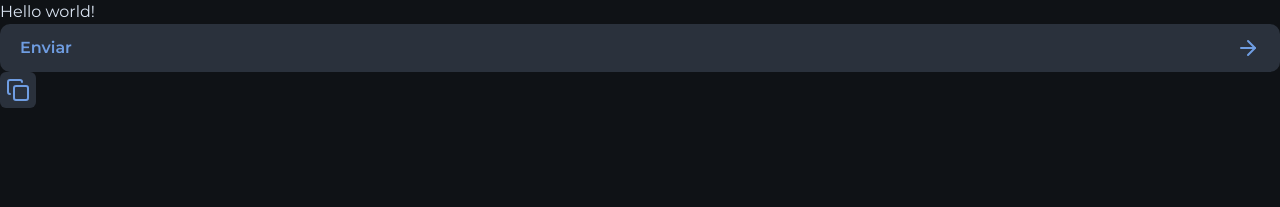
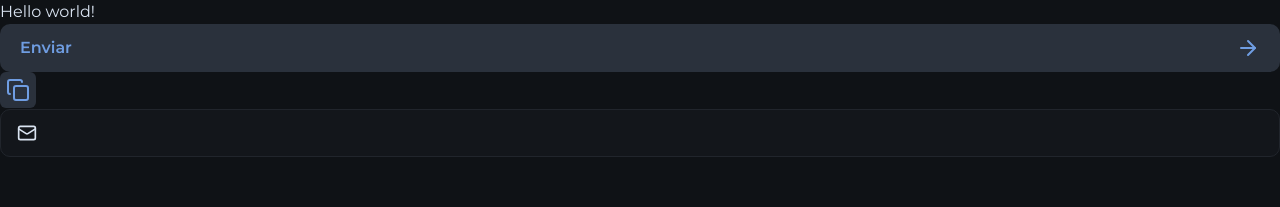
Before and after one commit to V-Matheus/nlw-connect, a Next.js app: page / in a window 1280 px wide. Shown: the top 207 px of the page. Built offline with nearby package versions, Linux system fonts and the light colour scheme.

Commit message:
feat: add inputs components

```diff
--- a/src/app/page.tsx
+++ b/src/app/page.tsx
@@ -1,6 +1,7 @@
 import { Button } from '@/components/Button';
 import { IconButton } from '@/components/IconButton';
-import { ArrowRight, Copy } from 'lucide-react';
+import { InputFild, Inputicon, InputRoot } from '@/components/Input';
+import { ArrowRight, Copy, Mail } from 'lucide-react';
 
 export default function Home() {
   return (
@@ -14,6 +15,16 @@
       <IconButton>
         <Copy />
       </IconButton>
+
+      <div>
+        <InputRoot>
+          <Inputicon>
+            <Mail className="size-5" />
+          </Inputicon>
+
+          <InputFild />
+        </InputRoot>
+      </div>
     </main>
   );
 }
--- /dev/null
+++ b/src/components/Input.tsx
@@ -0,0 +1,30 @@
+import React, { ComponentProps } from 'react';
+
+interface InputRootProps extends ComponentProps<'div'> {
+  error?: boolean;
+}
+
+export const InputRoot = ({ error = false, ...rest }: InputRootProps) => {
+  return (
+    <div
+      data-error={error}
+      className="group bg-gray-800 h-12 border border-gray-600 rounded-xl px-4 flex items-center gap-2 focus-within:border-gray-100 data-[error=true]:border-danger"
+      {...rest}
+    ></div>
+  );
+};
+
+export const Inputicon = (props: ComponentProps<'span'>) => {
+  return (
+    <span
+      className="text-gray-400 group-focus-within:text-gray-100 group-[&:not(:has(input:placeholder-shown))]:text-gray-100 group-data-[error=true]:text-danger"
+      {...props}
+    />
+  );
+};
+
+export const InputFild = (props: ComponentProps<'input'>) => {
+  return (
+    <input className="flex-1 outline-0 placeholder:text-gray-400" {...props} />
+  );
+};
```
